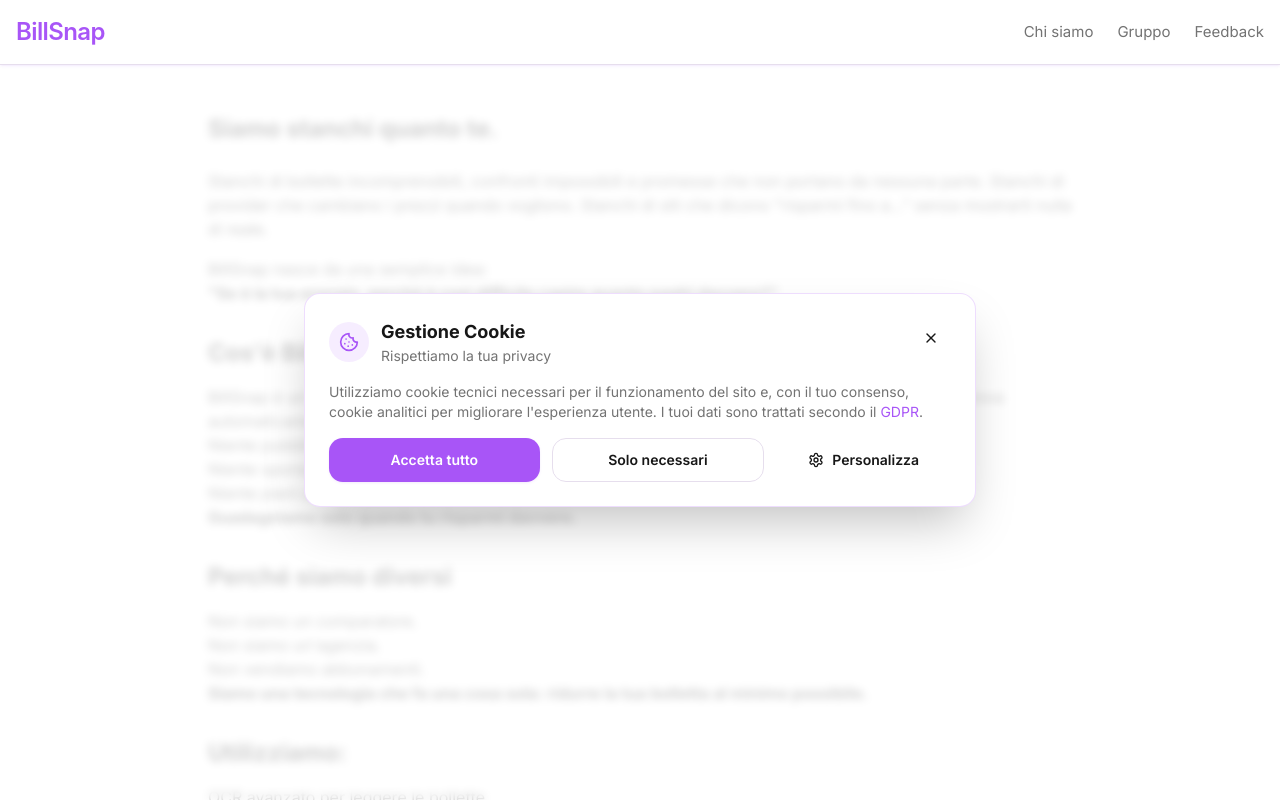
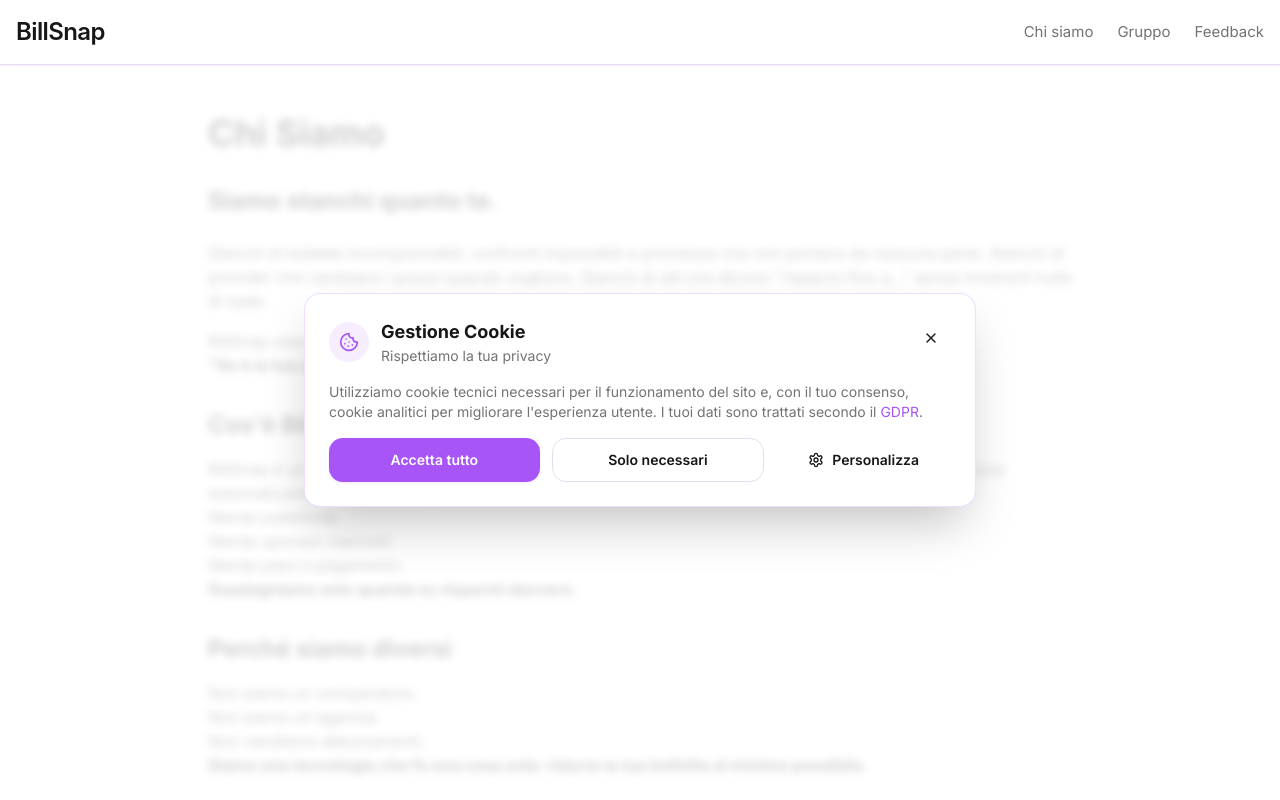
Before and after one commit to Ghittt/Billsnapnew, a React (Vite) app: page /chi-siamo in a window 1280 px wide. Shown: the top 800 px of the page. Built offline with nearby package versions, Linux system fonts and the light colour scheme; no server answers; the HTML template or start-up script is replaced by a standard one.

Commit message:
Reverted to commit b6fadf312ea474f07f3a52a5e21f72249f0252dd

```diff
--- a/src/components/layout/Header.tsx
+++ b/src/components/layout/Header.tsx
@@ -5,7 +5,7 @@ const Header = () => {
     <header className="sticky top-0 z-50 bg-background/95 backdrop-blur-md border-b border-border shadow-sm">
       <div className="container mx-auto px-4 h-16 flex items-center justify-between gap-4">
         <Link to="/" className="hover:opacity-80 transition-opacity">
-          <span className="text-[24px] font-semibold tracking-tight" style={{ fontFamily: '-apple-system, BlinkMacSystemFont, SF Pro Text, SF Pro Display, sans-serif', color: '#A855F7' }}>
+          <span className="text-[24px] font-semibold tracking-tight text-foreground" style={{ fontFamily: '-apple-system, BlinkMacSystemFont, SF Pro Text, SF Pro Display, sans-serif' }}>
             BillSnap
           </span>
         </Link>
--- a/src/pages/About.tsx
+++ b/src/pages/About.tsx
@@ -7,6 +7,10 @@ export default function About() {
       <Header />
 
       <main className="container mx-auto px-4 py-12 max-w-4xl">
+        <div className="mb-8">
+          <h1 className="text-4xl font-bold mb-4">Chi Siamo</h1>
+        </div>
+
         <div className="space-y-8">
           <div className="prose prose-lg dark:prose-invert max-w-none">
             <h2 className="text-2xl font-bold mb-6">Siamo stanchi quanto te.</h2>
```
